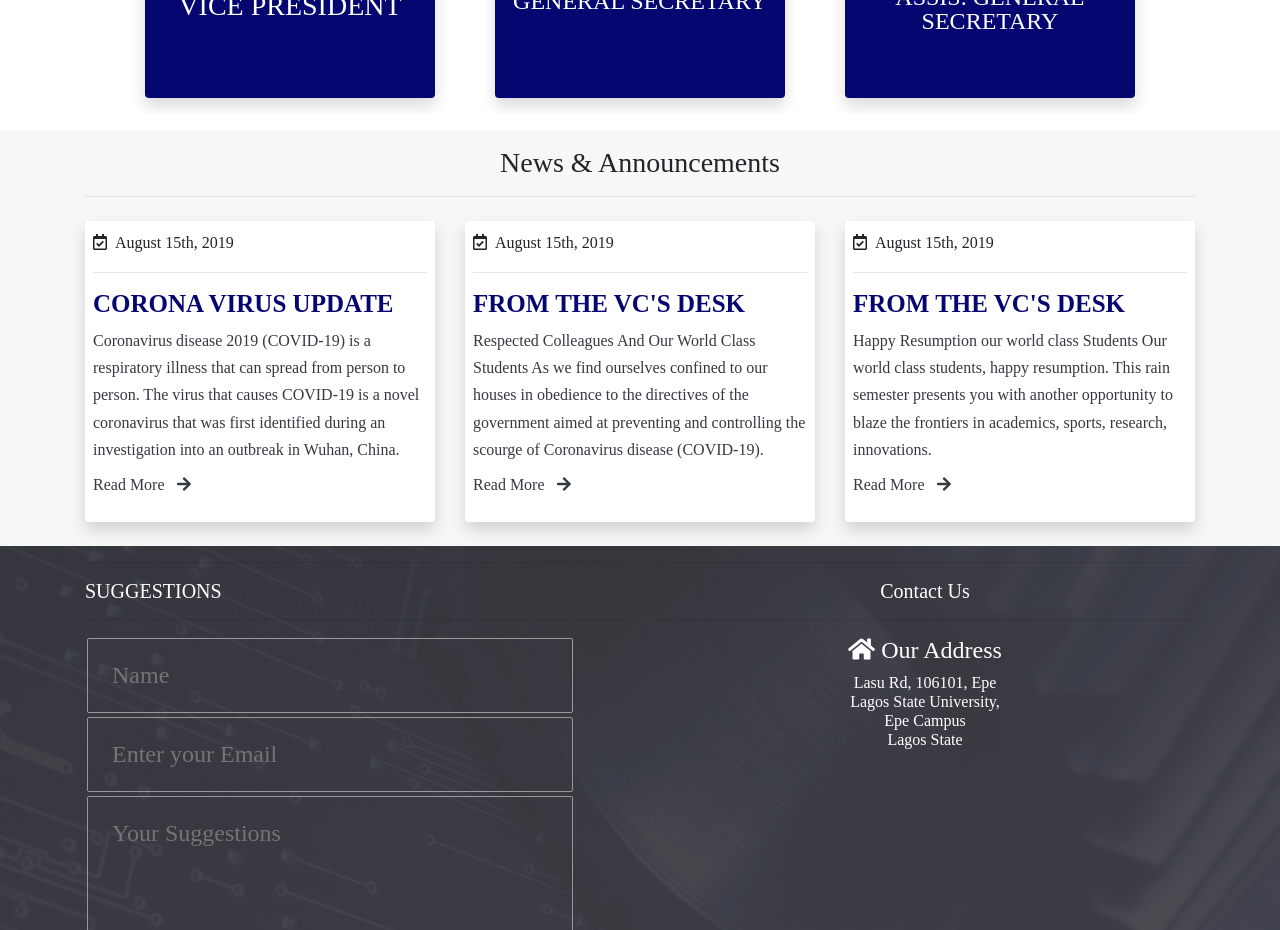
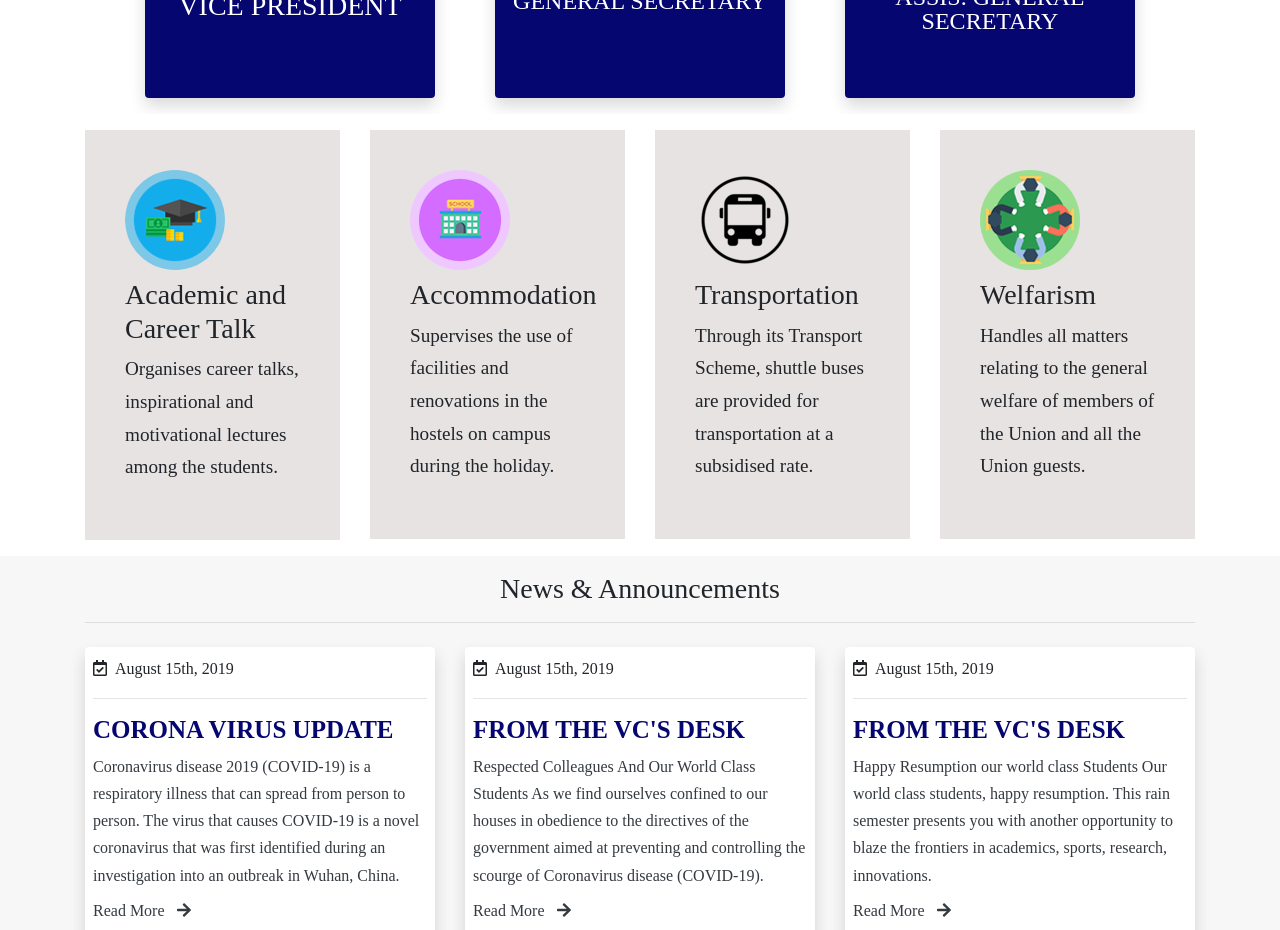
Before and after one commit to Shamsondeen/esslasu, a React (Create React App) app: page / in a window 1280 px wide. Shown: the part 1460-2390 px from the top of the page. Built offline with nearby package versions, Linux system fonts and the light colour scheme; some icons are missing.

Commit message:
adding Responsibilties to home

```diff
--- a/src/components/Home.js
+++ b/src/components/Home.js
@@ -20,7 +20,7 @@ class Home extends Component {
            <Executives />
             {/* End Of Executives */}
             {/*Responbilities*/}
-
+            <Responsibilties />
             {/*End Of Responsibilties*/}
             {/* News*/}
            <News />
```
